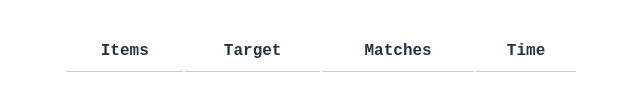
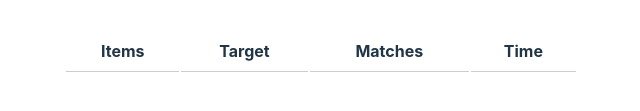
Before and after one commit to fsveinung/subsetsum, a website built with Vite: page js/index.html in a window 1280 px wide. Shown: the part 165-276 px from the top of the page, 319-959 px from the left. Built offline with nearby package versions, Linux system fonts and the light colour scheme.

Commit message:
Update style.css

```diff
--- a/js/src/style.css
+++ b/js/src/style.css
@@ -81,7 +81,6 @@ button:disabled {
 table {
   width: 100%;
   font-size: 10pt;
-  font-family: courier new;
 }
 
 table th {
```
